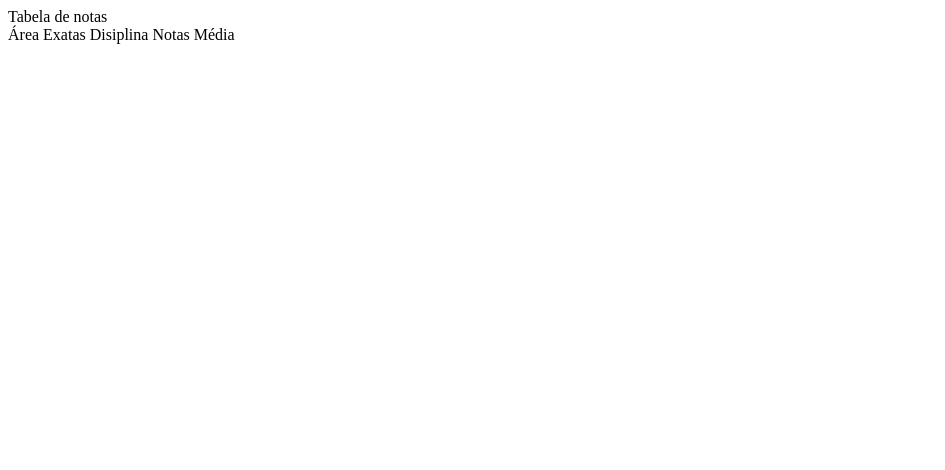
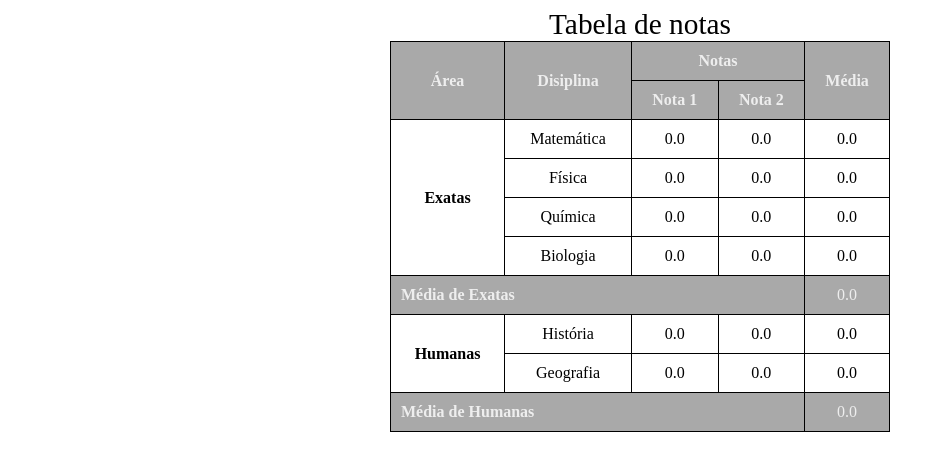
Before and after one commit to DebiddoSHIKI/Html_Css, a plain HTML site: page desafio 6/index.html in a window 1280 px wide. Shown: the whole page, without its empty margins (0-945 px from the left). Drawn offline with Linux system fonts and the light colour scheme.

Commit message:
atualização 1.1

```diff
--- a/desafio 6/index.css
+++ b/desafio 6/index.css
@@ -1,7 +1,19 @@
 table{
-    border: solid 1px black;
+    margin: auto;
     text-align: center;
+    border: 1px solid black;
+    width: 500px;
+    border-collapse: collapse;
+    background-attachment: fixed;
 }
-th{
-    font-weight: bold;
+td, th{
+    padding: 10px;
+    border: 1px solid black;
 }
+.diferentColor{
+    background-color: darkgray;
+    color: #eeeeee;
+}
+caption{
+    font-size: 22pt;
+}
--- a/desafio 6/index.html
+++ b/desafio 6/index.html
@@ -7,19 +7,78 @@
     <link rel="stylesheet" href="index.css">
 </head>
 <body>
+    <table>
     <thead>
         <caption>Tabela de notas</caption>
-    </thead><br>
+    </thead>
 
     <tbody>
         <tr>
-            <th>Área</th>
-            <th>Exatas</th>
-            <th>Disiplina</th>
-            <th>Notas</th>
-            <th>Média</th>
+            <th scope="col" rowspan="2" class="diferentColor">Área</th>
+            <th rowspan="2" class="diferentColor">Disiplina</th>
+            <th colspan="2" rowspan="1" class="diferentColor">Notas</th>
+            <th  scope="col" rowspan="2" class="diferentColor">Média</th>
         </tr>
-        <tr></tr>
+        <tr>
+            <th scope="col" class="diferentColor">Nota 1</th>
+            <th scope="col" class="diferentColor">Nota 2</th>
+        </tr>
+        <tr>
+            <th scope="rowgroup" rowspan="5">Exatas</th>
+            <tr>
+                <td>Matemática</td>
+                <td>0.0</td>
+                <td>0.0</td>
+                <td>0.0</td>
+            </tr>
+            <tr>
+                <td>Física</td>
+                <td>0.0</td>
+                <td>0.0</td>
+                <td>0.0</td>
+            </tr>
+            <tr>
+                <td>Química</td>
+                <td>0.0</td>
+                <td>0.0</td>
+                <td>0.0</td>
+            </tr>
+            <tr>
+                <td>Biologia</td>
+                <td>0.0</td>
+                <td>0.0</td>
+                <td>0.0</td>
+            </tr>
+
+        </tr>
+        <tr>
+            <th scope="row" colspan="4" style="text-align: start;" class="diferentColor">Média de Exatas</th>
+            <td class="diferentColor">0.0</td>
+        </tr>
+        <tr>
+            <th scope="rowgroup" rowspan="3">Humanas</th>
+            <tr>
+                <td>História</td>
+                <td>0.0</td>
+                <td>0.0</td>
+                <td>0.0</td>
+            </tr>
+            <tr>
+                <td>Geografia</td>
+                <td>0.0</td>
+                <td>0.0</td>
+                <td>0.0</td>
+            </tr>
+        </tr>
+        <tr>
+            <th scope="row" colspan="4" style="text-align: start;" class="diferentColor">Média de Humanas</th>
+            <td class="diferentColor">0.0</td>
+        </tr>
     </tbody>
+    <tfoot>
+
+    </tfoot>
+
+</table>
 </body>
 </html>
```
